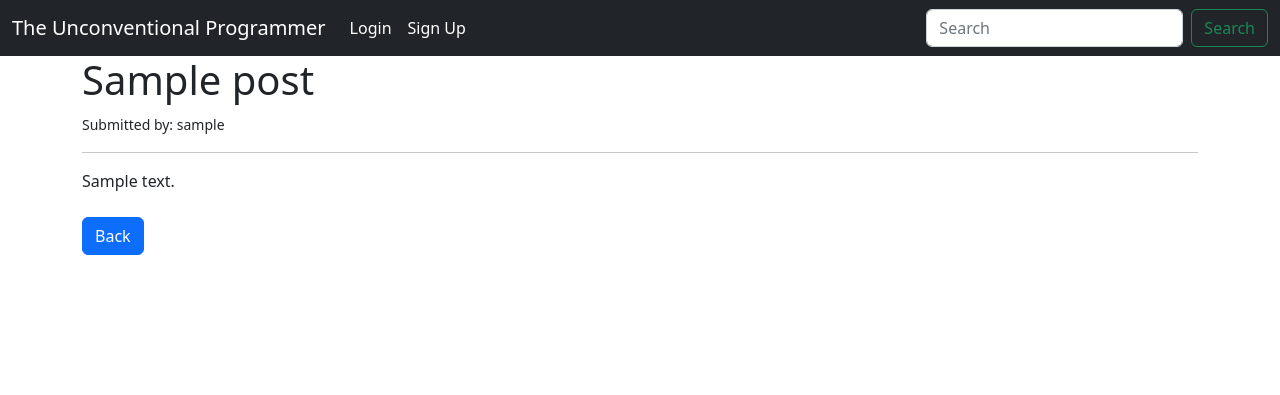
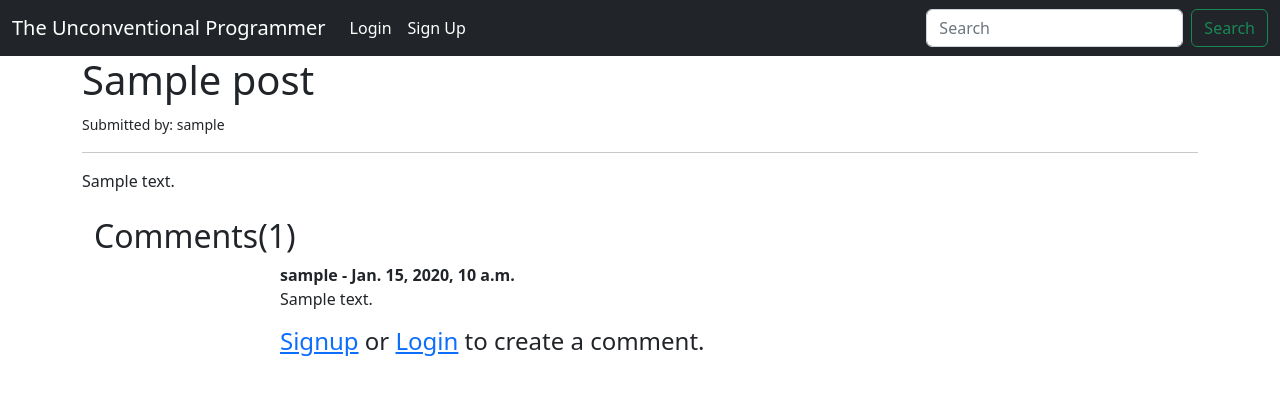
Before and after one commit to Jbachtiger/ci-pp4-the-unconventional-programmer, a Django app: a page that uses templates/post_details.html in a window 1280 px wide. Shown: the top 395 px of the page. Run offline with Django 3.2, Linux system fonts and the light colour scheme; tables that the repository leaves empty hold one stand-in row (values such as "Sample post"); parts of the project's set-up code (start-up, migrations or seed data) failed here and were passed over; some libraries are stand-ins or nearby versions.

Commit message:
Add CommentForm to PostDetail view and create comment section in post-details page

```diff
--- a/programmerblog/forms.py
+++ b/programmerblog/forms.py
@@ -33,7 +33,7 @@ class EditForm(forms.ModelForm):
 class CommentForm(forms.ModelForm):
     body = forms.CharField(widget=forms.Textarea(attrs={
         'class': 'md-textarea form-control',
-        'placeholder': ‘Type your comment here.',
+        'placeholder': 'Type your comment here.',
         'rows': '4',
     }))
     class Meta:
--- a/programmerblog/views.py
+++ b/programmerblog/views.py
@@ -1,8 +1,8 @@
-from django.shortcuts import render
+from django.shortcuts import render, redirect, reverse
 from django.views import generic
 from django.urls import reverse_lazy
-from .models import Post
-from .forms import PostForm, EditForm
+from .models import Post, Comment
+from .forms import PostForm, EditForm, CommentForm
 
 
 class Home(generic.ListView):
@@ -14,6 +14,31 @@ class Home(generic.ListView):
 class PostDetail(generic.DetailView):
     model = Post
     template_name = 'post_details.html'
+
+    form = CommentForm
+
+    def post(self, request, *args, **kwargs):
+        form = CommentForm(request.POST)
+        if form.is_valid():
+            post = self.get_object()
+            form.instance.user = request.user
+            form.instance.post = post
+            form.save()
+            return redirect(reverse("post-detail", kwargs={
+                'slug': post.slug
+            }))
+
+    def get_context_data(self, **kwargs):
+        post_comments_count = Comment.objects.all().filter(post=self.object.id).count()
+        post_comments = Comment.objects.all().filter(post=self.object.id)
+        context = super().get_context_data(**kwargs)
+        context.update({
+            'form': self.form,
+            'post_comments': post_comments,
+            'post_comments_count': post_comments_count,
+        })
+
+        return context
 
 
 class CreatePost(generic.CreateView):
--- a/templates/post_details.html
+++ b/templates/post_details.html
@@ -21,6 +21,41 @@
 <br>
 <br>
 
-<a href="{% url 'home' %}" class="btn btn-primary">Back</a>
+<!--Comments-->
+<div class="section ">
+    <div class="container ">
+        <h2>Comments({{post_comments_count}})</h2>
+        <div class="row ">
+            <div class="col-lg-8 mx-auto ">
+                <!--Display comments, username and date-->
+                <div class="media-list">
+                    {% for comment in post_comments %}
+                    <div>
+                        <div class="media-body">
+                            <div class="small-1">
+                                <strong> {{comment.user}} -</strong>
+                                <strong><time class="ml-4 opaciy-70 small-3"> {{comment.publish_date}}</time></strong>
+                            </div>
+                            <p> {{comment.body}}</p>
+                        </div>
+                    </div>
+                    {% endfor %}
+                </div>
+                <!--Display form and authenticate to ensure only logged in users can comment-->
+                {% if user.is_authenticated %}
+                <form method="POST" action="{% url 'post-detail' slug=post.slug %}">
+                    {% csrf_token %}
+                    <div class="form-group">
+                        {{form}}
+                    </div>
+                    <button class="btn btn-primary btn-block " type="submit">Comment</button>
+                </form>
+                {% else %}
+                <h4><a href="{% url 'account_signup' %}">Signup</a> or <a href="{% url 'account_login' %}">Login</a> to create a comment.</h4>
+                {% endif %}
+            </div>
+        </div>
+    </div>
+</div>
 
 {% endblock %}
```
